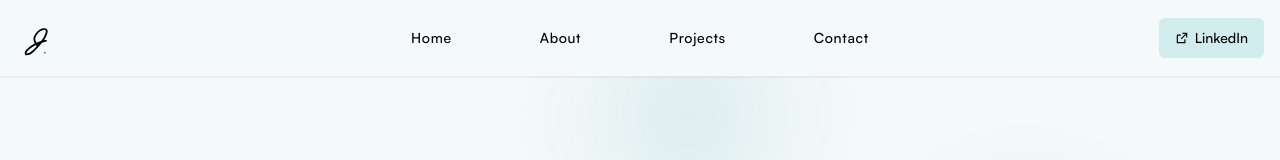
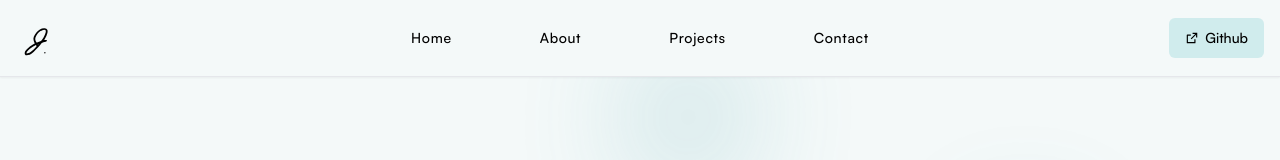
Before and after one commit to Justin-Bento/portfolio, a Next.js app: page / in a window 1280 px wide. Shown: the top 160 px of the page. Built offline with nearby package versions, Linux system fonts and the light colour scheme; no server answers.

Commit message:
Replaced linkedin with github.
Show people project i've worked on and not my job history.

```diff
--- a/components/Header.tsx
+++ b/components/Header.tsx
@@ -67,7 +67,7 @@ export default function Header() {
         >
           <Link
             target="_blank"
-            href="https://www.linkedin.com/in/justin--bento/"
+            href="https://github.com/Justin-Bento"
           >
             <Button
               variant="secondary"
@@ -75,7 +75,7 @@ export default function Header() {
               aria-label="external-link-to-linkedin"
             >
               <RiExternalLinkLine />
-              LinkedIn
+              Github
             </Button>
           </Link>
         </div>
```
